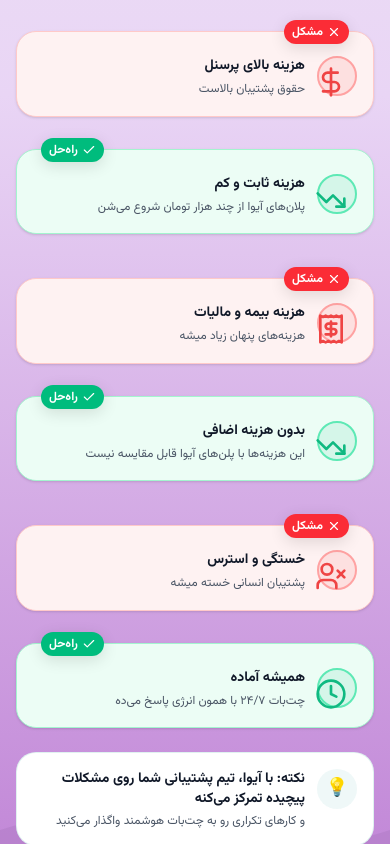
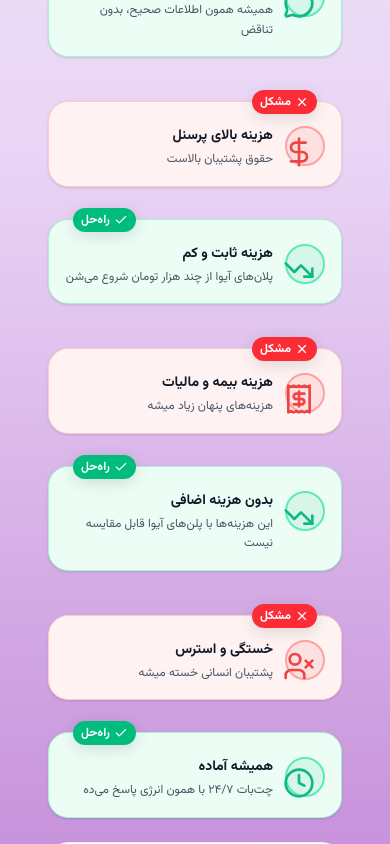
Before and after one commit to AyeGroup/aiva_frontend, a Next.js app: page /landing in a window 390 px wide. Shown: the part 10550-11394 px from the top of the page. Built offline with nearby package versions, Linux system fonts and the light colour scheme; no server answers.

Commit message:
landing section3

```diff
--- a/app/landing/components/Pricing.tsx
+++ b/app/landing/components/Pricing.tsx
@@ -257,12 +257,10 @@ export default function PricingPage() {
 
         // setPlans(res.data?.data?.subscription_plans ?? []);
         const allPlans = res.data?.data?.subscription_plans ?? [];
-        const filteredPlans = allPlans.filter(
-          (p: any) => p.plan?.toLowerCase() !== "free"
-        );
-        setPlans(filteredPlans);
 
-        console.log("allPlans :", filteredPlans);
+        setPlans(allPlans);
+
+        console.log("allPlans :", allPlans);
         // console.log("filteredPlans :", filteredPlans);
       } catch (apiError: any) {
         console.warn("API fetch failed:", apiError);
@@ -275,7 +273,7 @@ export default function PricingPage() {
   }, []);
 
   return (
-    <div className="min-h-screen py-16 px-24" id="pricing">
+    <div className="min-h-screen py-16 px-12 lg:px-24" id="pricing">
       <PlanImage />
       <div className="max-w-7xl mx-auto">
         {/* Header */}
@@ -289,7 +287,7 @@ export default function PricingPage() {
           </div>
 
           {/* Title */}
-          <h1 className="text-4xl font-extrabold text-gray-900 tracking-tight">
+          <h1 className="text-2xl lg:text-3xl font-extrabold text-gray-900 tracking-tight">
             پلنی که با کسب‌وکارت همساز باشه انتخاب کن
           </h1>
 
--- a/app/landing/components/Section3.tsx
+++ b/app/landing/components/Section3.tsx
@@ -138,7 +138,7 @@ function Article({
         <div className="flex flex-col items-center gap-7 pb-px pt-8 px-4 w-full relative">
           {/* Icon */}
 
-          <div className="h-16 relative shrink-0 w-60">
+          <div className="h-16 relative shrink-0 w-60  lg:w-full ">
             <div
               className="absolute flex items-center justify-center left-[88px] rounded-xl size-16 top-0"
               style={{ backgroundColor: "rgba(101,188,182,0.1)", color }}
--- a/app/landing/components/Section5.tsx
+++ b/app/landing/components/Section5.tsx
@@ -706,7 +706,7 @@ export default function SuccessStoriesSection() {
   const [activeBrand, setActiveBrand] = useState("nike");
 
   return (
-    <section className="relative w-full bg-linear-to-b from-gray-50 to-white pt-12 md:pt-16 lg:pt-20 px-4 md:px-6 lg:px-20 overflow-hidden">
+    <section className="relative w-full bg-linear-to-b from-gray-50 to-white pt-12 md:pt-16 lg:pt-20 px-8 md:px-12 lg:px-20 pb-8 md:pb-0 overflow-hidden">
       <DecorativeIcons />
 
       <div className="relative z-10 flex flex-col gap-6 items-center max-w-full">
--- a/app/landing/components/Section6.tsx
+++ b/app/landing/components/Section6.tsx
@@ -288,7 +288,10 @@ function FooterNote() {
 // ============ Main Section ============
 export default function Section6() {
   return (
-    <section id="features" className="relative w-full overflow-hidden">
+    <section
+      id="features"
+      className="relative w-full overflow-hidden px-8 md:px-12 lg:px-20"
+    >
       <BackgroundContainer />
 
       <div className="relative z-10 flex flex-col items-center justify-center w-full py-12 sm:py-16 lg:py-24 px-4">
```
